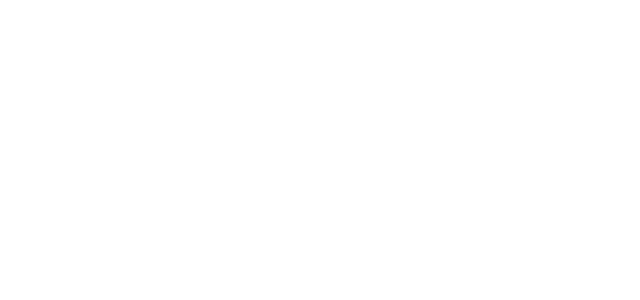
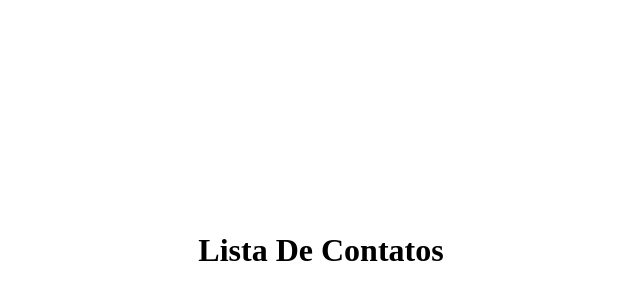
Before and after one commit to TallysonFreitas/Lista-de-contatos, a React (Create React App) app: page / in a window 1280 px wide. Shown: the part 150-450 px from the top of the page, without its empty margins (319-959 px from the left). Built offline with nearby package versions, Linux system fonts and the light colour scheme.

Commit message:
Cria Container Lista De Contatos

```diff
--- a/package.json
+++ b/package.json
@@ -13,6 +13,7 @@
     "react": "^18.2.0",
     "react-dom": "^18.2.0",
     "react-scripts": "5.0.1",
+    "styled-components": "^6.1.1",
     "typescript": "^4.9.5",
     "web-vitals": "^2.1.4"
   },
--- a/src/App.tsx
+++ b/src/App.tsx
@@ -1,5 +1,15 @@
+import ListaDeContatos from './containers/ListaDeContatos'
+import EstiloGlobal, { SContainer } from './style'
+
 function App() {
-  return <></>
+  return (
+    <>
+      <EstiloGlobal />
+      <SContainer>
+        <ListaDeContatos />
+      </SContainer>
+    </>
+  )
 }
 
 export default App
--- /dev/null
+++ b/src/components/ContatoItem/style.ts
@@ -0,0 +1,7 @@
+import styled from 'styled-components'
+
+export const ContatoItem = styled.div`
+  padding: 16px;
+  background-color: #252525;
+  width: 100%;
+`
--- /dev/null
+++ b/src/containers/ListaDeContatos/index.tsx
@@ -0,0 +1,11 @@
+import { SContainer } from './style'
+
+const ListaDeContatos = () => {
+  return (
+    <SContainer>
+      <h1>Lista De Contatos</h1>
+    </SContainer>
+  )
+}
+
+export default ListaDeContatos
--- /dev/null
+++ b/src/containers/ListaDeContatos/style.ts
@@ -0,0 +1,10 @@
+import styled from 'styled-components'
+
+export const SContainer = styled.div`
+  width: 100%;
+  height: 100%;
+  display: flex;
+  justify-content: center;
+  align-items: center;
+  flex-direction: column;
+`
--- /dev/null
+++ b/src/style/index.ts
@@ -0,0 +1,18 @@
+import styled, { createGlobalStyle } from 'styled-components'
+
+const EstiloGlobal = createGlobalStyle`
+*{
+  margin:0;
+  padding:0;
+  box-sizing:border-box;
+}
+`
+
+export const SContainer = styled.div`
+  margin: 0 auto;
+  max-width: 1440px;
+  width: 100%;
+  height: 100vh;
+`
+
+export default EstiloGlobal
```
Also changed, not shown: src/setupTests.ts (+1 -1 lines), 1 other file (tests, documents, lock files or other folders).
